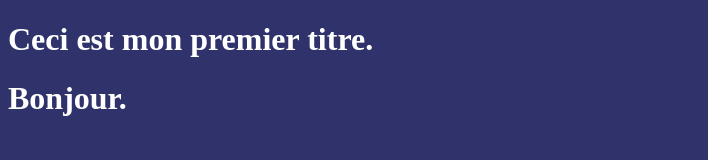
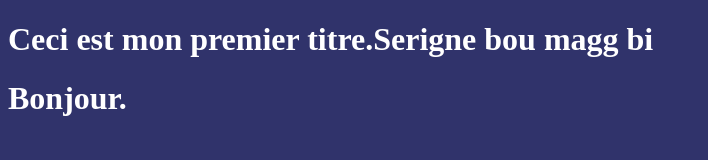
Before and after one commit to El-Hadji-Mory-Ndaw-TerangaCloud/testing, a plain HTML site: page index.html in a window 1280 px wide. Shown: the whole page, without its empty margins (0-708 px from the left). Drawn offline with Linux system fonts and the light colour scheme.

Commit message:
Commit of me

```diff
--- a/index.html
+++ b/index.html
@@ -12,7 +12,7 @@
 
    </style>
     <body>
-        <h1>Ceci est mon premier titre.</h1>
+        <h1>Ceci est mon premier titre.Serigne bou magg bi</h1>
         <h1>Bonjour.</h1>
     </body>
 </html>
```
